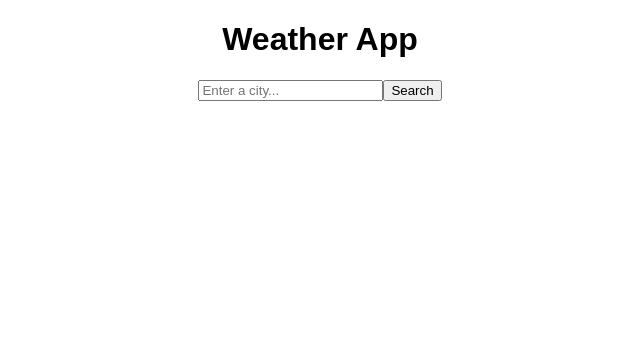
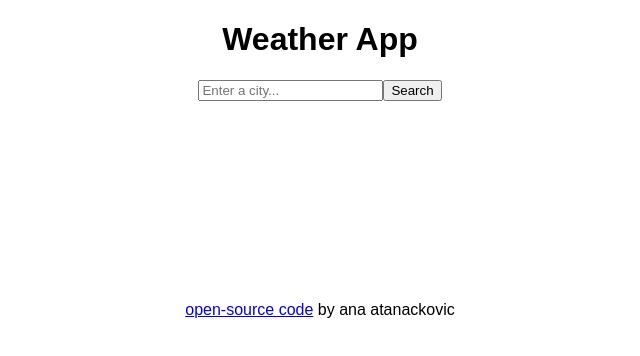
Before and after one commit to ana-atn/weather-react-2, a React (Create React App) app: page / in a window 1280 px wide. Shown: the top 356 px of the page, without its empty margins (320-960 px from the left). Built offline with nearby package versions, Linux system fonts and the light colour scheme.

Commit message:
added guthub link

```diff
--- a/src/App.css
+++ b/src/App.css
@@ -6,3 +6,7 @@
 li {
   text-align: left;
 }
+
+footer {
+  margin-top: 200px;
+}
--- a/src/App.js
+++ b/src/App.js
@@ -7,6 +7,12 @@
     <div className="App">
       <h1>Weather App</h1>
       <Weather />
+      <footer>
+        <a href="https://github.com/ana-atn/weather-react-2">
+          open-source code
+        </a>{" "}
+        by ana atanackovic
+      </footer>
     </div>
   );
 }
```
